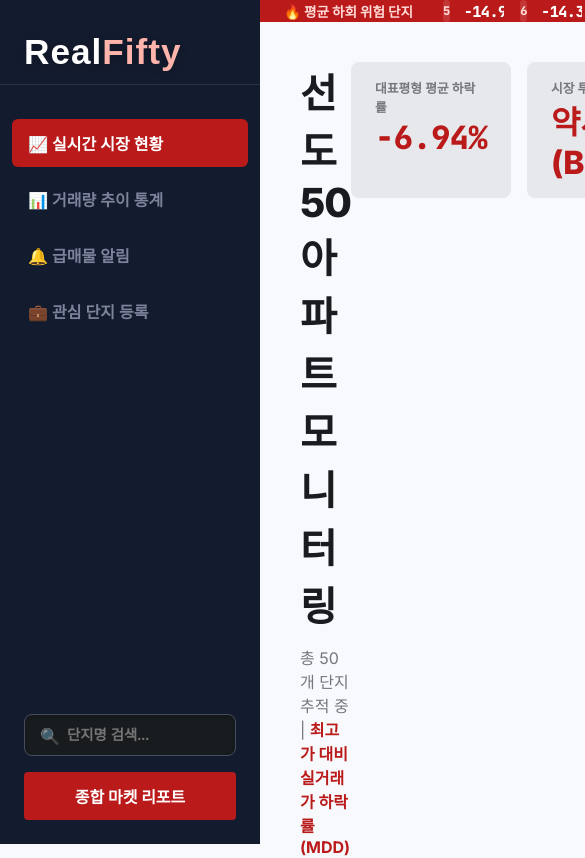
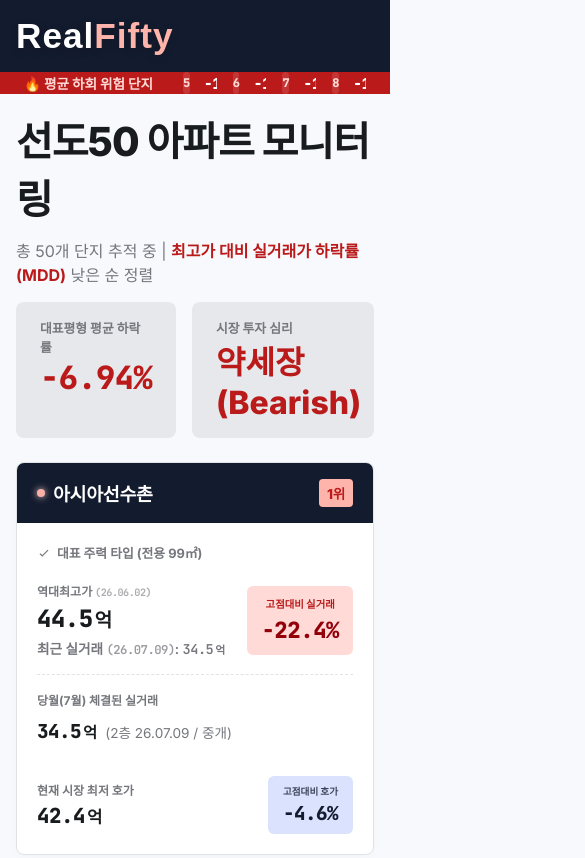
Before and after one commit to divajin2-hash/realfifty-bot, a Next.js app in the folder web/: page / in a window 390 px wide. Shown: the top 858 px of the page, 585 px wide, since content can reach past the window. Built offline with nearby package versions, Linux system fonts and the light colour scheme; a web font is replaced by a local one.

Commit message:
style(mobile): Optimize sidebar and dashboard layout for mobile devices

```diff
--- a/web/src/app/globals.css
+++ b/web/src/app/globals.css
@@ -269,3 +269,63 @@
   border-top: 1px dashed var(--border-light);
   margin: 16px 0;
 }
+
+/* -------------------
+   Mobile Responsive Layout
+------------------- */
+@media (max-width: 768px) {
+  .app-wrapper {
+    flex-direction: column;
+  }
+
+  .sidebar {
+    position: relative;
+    width: 100%;
+    height: auto;
+    flex-direction: row;
+    align-items: center;
+    justify-content: space-between;
+    padding: 0 16px;
+    z-index: 50;
+  }
+
+  .sidebar-logo {
+    padding: 16px 0 !important;
+    /* Override inline styles */
+    border-bottom: none;
+  }
+
+  .sidebar-menu {
+    display: none;
+    /* 모바일에서는 메뉴 숨김 (필요시 햄버거 메뉴 구현) */
+  }
+
+  .sidebar>div:last-child {
+    display: none;
+    /* 모바일에서는 하단 검색바/마켓리포트 버튼 임시 숨김 (공간 부족) */
+  }
+
+  .main-content {
+    margin-left: 0;
+  }
+
+  .dashboard-area {
+    padding: 16px;
+  }
+
+  /* 대시보드 상단 요약 박스 세로 배치 */
+  .dashboard-area>div:first-child {
+    flex-direction: column !important;
+    gap: 16px;
+  }
+
+  .dashboard-area>div:first-child>div:last-child {
+    width: 100%;
+    justify-content: space-between;
+  }
+
+  .grid-layout {
+    grid-template-columns: 1fr;
+    gap: 12px;
+  }
+}
```
